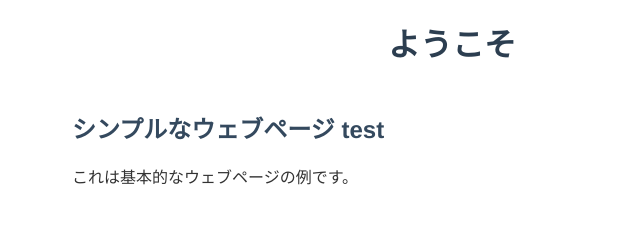
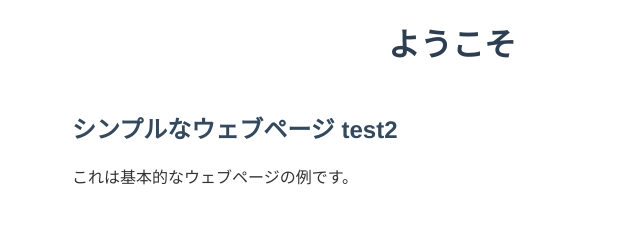
Before and after one commit to satoshi-ja/test-website, a website: page index.html in a window 1280 px wide. Shown: the top 227 px of the page, 188-828 px from the left. Drawn offline with Linux system fonts and the light colour scheme.

Commit message:
Update index.html to change the section heading text from 'test' to 'test2'

```diff
--- a/index.html
+++ b/index.html
@@ -12,7 +12,7 @@
     </header>
     <main>
         <section>
-            <h2>シンプルなウェブページ test</h2>
+            <h2>シンプルなウェブページ test2</h2>
             <p>これは基本的なウェブページの例です。</p>
         </section>
     </main>
```
